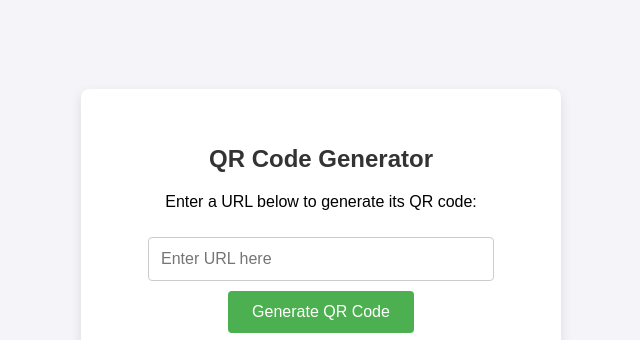
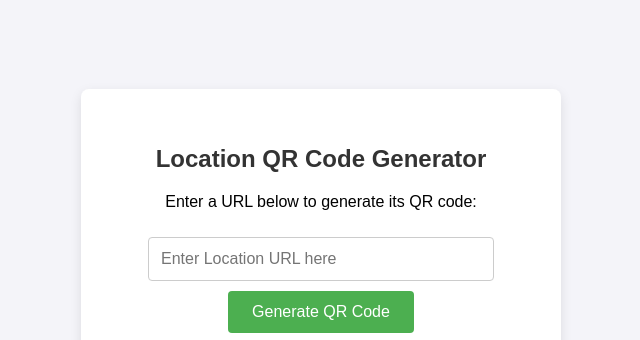
Before and after one commit to Patelrahul4884/location-QR-generator, a plain HTML site: page frontend/index.html in a window 1280 px wide. Shown: the top 340 px of the page, without its empty margins (319-959 px from the left). Drawn offline with Linux system fonts and the light colour scheme.

Commit message:
updated UI

```diff
--- a/frontend/index.html
+++ b/frontend/index.html
@@ -84,9 +84,9 @@
 </head>
 <body>
   <div class="container">
-    <h1>QR Code Generator</h1>
+    <h1>Location QR Code Generator</h1>
     <p>Enter a URL below to generate its QR code:</p>
-    <input type="text" id="urlInput" placeholder="Enter URL here">
+    <input type="text" id="urlInput" placeholder="Enter Location URL here">
     <br>
     <button id="generateButton">Generate QR Code</button>
     <p class="error" id="errorMessage"></p>
```
